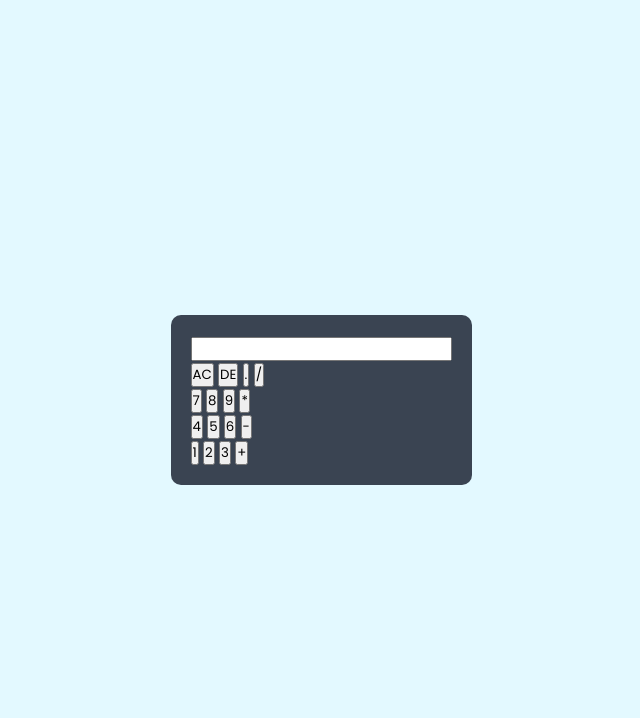
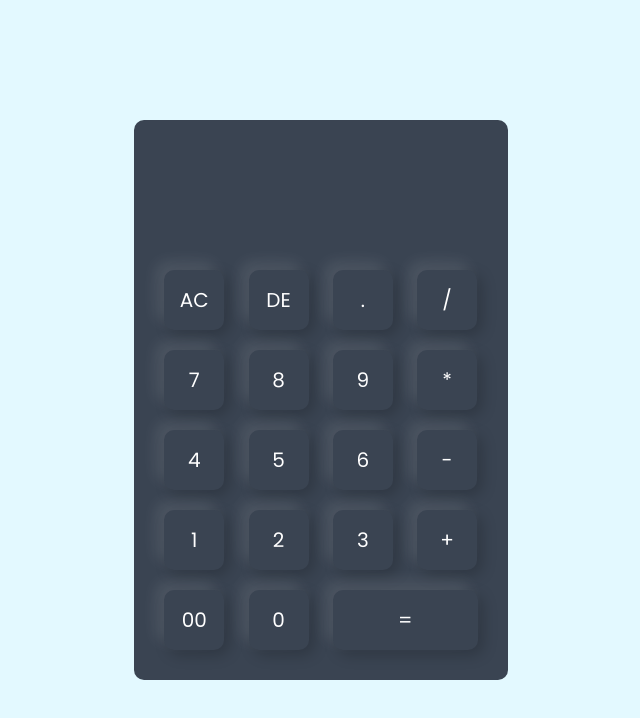
Before and after one commit to samedfft2634/Practice_Calcu, a plain HTML site: page index.html in a window 1280 px wide. Shown: the whole page, without its empty margins (319-959 px from the left). Drawn offline with Linux system fonts and the light colour scheme.

Commit message:
calculator working

```diff
--- a/index.html
+++ b/index.html
@@ -14,32 +14,37 @@
     <div class="container">
         <div class="calculator">
             <form>
-                <div>
+                <div class="display">
                     <input type="text" name="display">
                 </div>
                 <div>
-                    <input type="button" value="AC">
-                    <input type="button" value="DE">
-                    <input type="button" value=".">
-                    <input type="button" value="/">
+                    <input type="button" value="AC" onclick="display.value = '' ">
+                    <input type="button" value="DE" onclick="display.value = display.value.toString().slice(0,-1)">
+                    <input type="button" value="." onclick="display.value += '.' ">
+                    <input type="button" value="/" onclick="display.value += '/' ">
                 </div>
                 <div>
-                    <input type="button" value="7">
-                    <input type="button" value="8">
-                    <input type="button" value="9">
-                    <input type="button" value="*">
+                    <input type="button" value="7" onclick="display.value += '7' ">
+                    <input type="button" value="8" onclick="display.value += '8' ">
+                    <input type="button" value="9" onclick="display.value += '9' ">
+                    <input type="button" value="*" onclick="display.value += '*' ">
                 </div>
                 <div>
-                    <input type="button" value="4">
-                    <input type="button" value="5">
-                    <input type="button" value="6">
-                    <input type="button" value="-">
+                    <input type="button" value="4" onclick="display.value += '4' ">
+                    <input type="button" value="5" onclick="display.value += '5' ">
+                    <input type="button" value="6" onclick="display.value += '6' ">
+                    <input type="button" value="-" onclick="display.value += '-' ">
                 </div>
                 <div>
-                    <input type="button" value="1">
-                    <input type="button" value="2">
-                    <input type="button" value="3">
-                    <input type="button" value="+">
+                    <input type="button" value="1" onclick="display.value += '1' ">
+                    <input type="button" value="2" onclick="display.value += '2' ">
+                    <input type="button" value="3" onclick="display.value += '3' ">
+                    <input type="button" value="+" onclick="display.value += '+' ">
+                </div>
+                <div>
+                    <input type="button" value="00" onclick="display.value += '00' ">
+                    <input type="button" value="0" onclick="display.value += '0' ">
+                    <input type="button" value="=" onclick ="display.value = eval(display.value)" class="equal">
                 </div>
             </form>
         </div>
--- a/style.css
+++ b/style.css
@@ -4,6 +4,7 @@
 	font-family: "Poppins", sans-serif;
 	box-sizing: border-box;
 }
+
 
 .container {
     width: 100%;
@@ -14,8 +15,48 @@
     justify-content: center;
 }
 
+/*^ -------------------------------------------------------------------------- */
+/*^                            CALCULATOR                                      */
+/*^ -------------------------------------------------------------------------- */
+
 .calculator {
     background: #3a4452;
     padding: 20px;
     border-radius: 10px;
 }
+
+.calculator form input {
+    border: 0;
+    outline: 0;
+    width: 60px;
+    height: 60px;
+    border-radius: 10px;
+    box-shadow: -8px -8px 15px rgba(255, 255, 255, 0.1),5px 5px 15px rgba(0, 0, 0, 0.2);
+    background-color: transparent;
+    font-size: 20px;
+    color:#fff;
+    cursor: pointer;
+    margin: 10px;
+}
+
+
+/*- -------------------------------------------------------------------------- */
+/*-                                 RESULT AREA                                */
+/*- -------------------------------------------------------------------------- */
+form .display {
+    display: flex;
+    justify-content: flex-end;
+    margin: 20px 0;
+}
+
+form .display input {
+    text-align: right;
+    flex: 1;
+    font-size: 45px;
+    box-shadow: none;
+}
+
+form input.equal {
+    width: 145px;
+
+}
```
